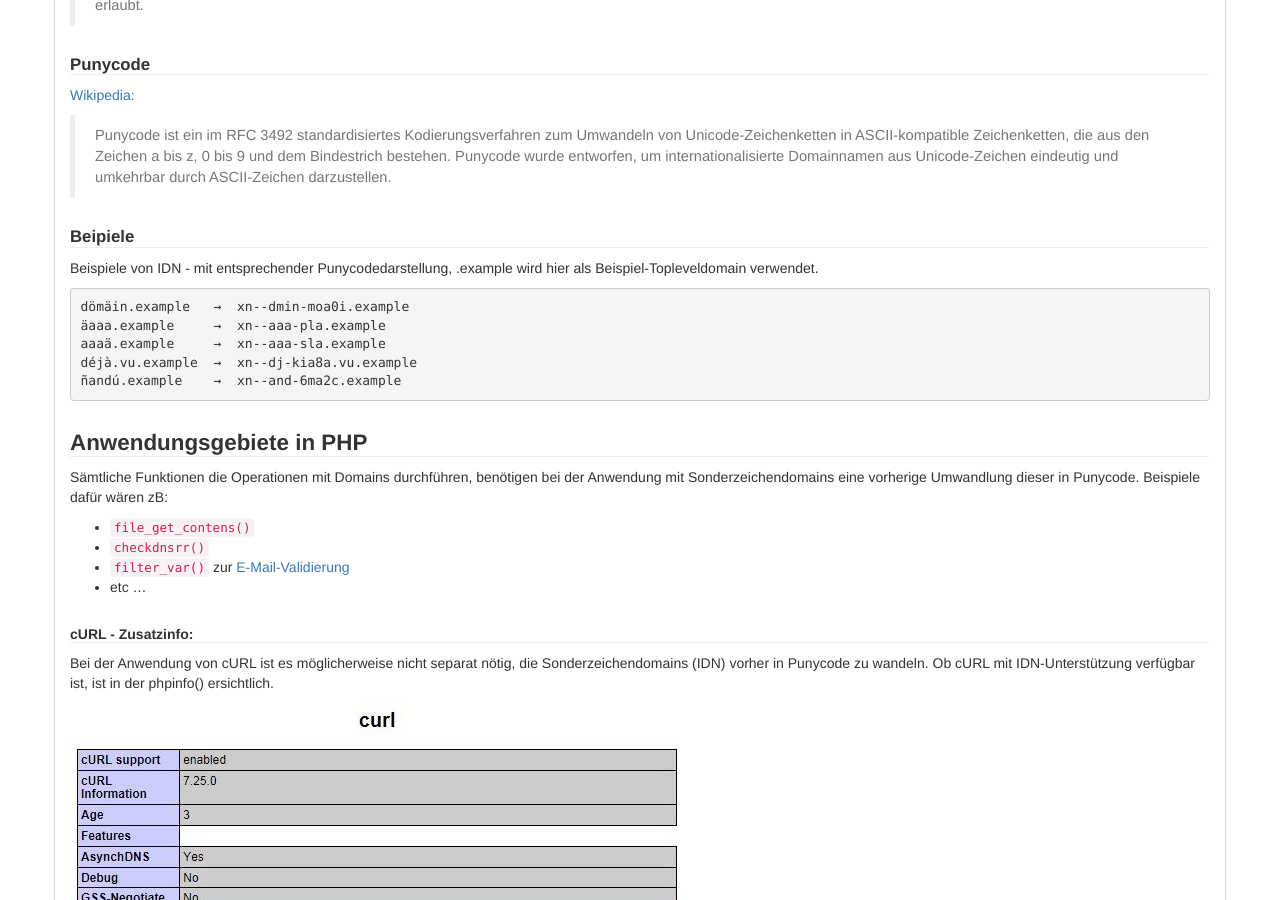
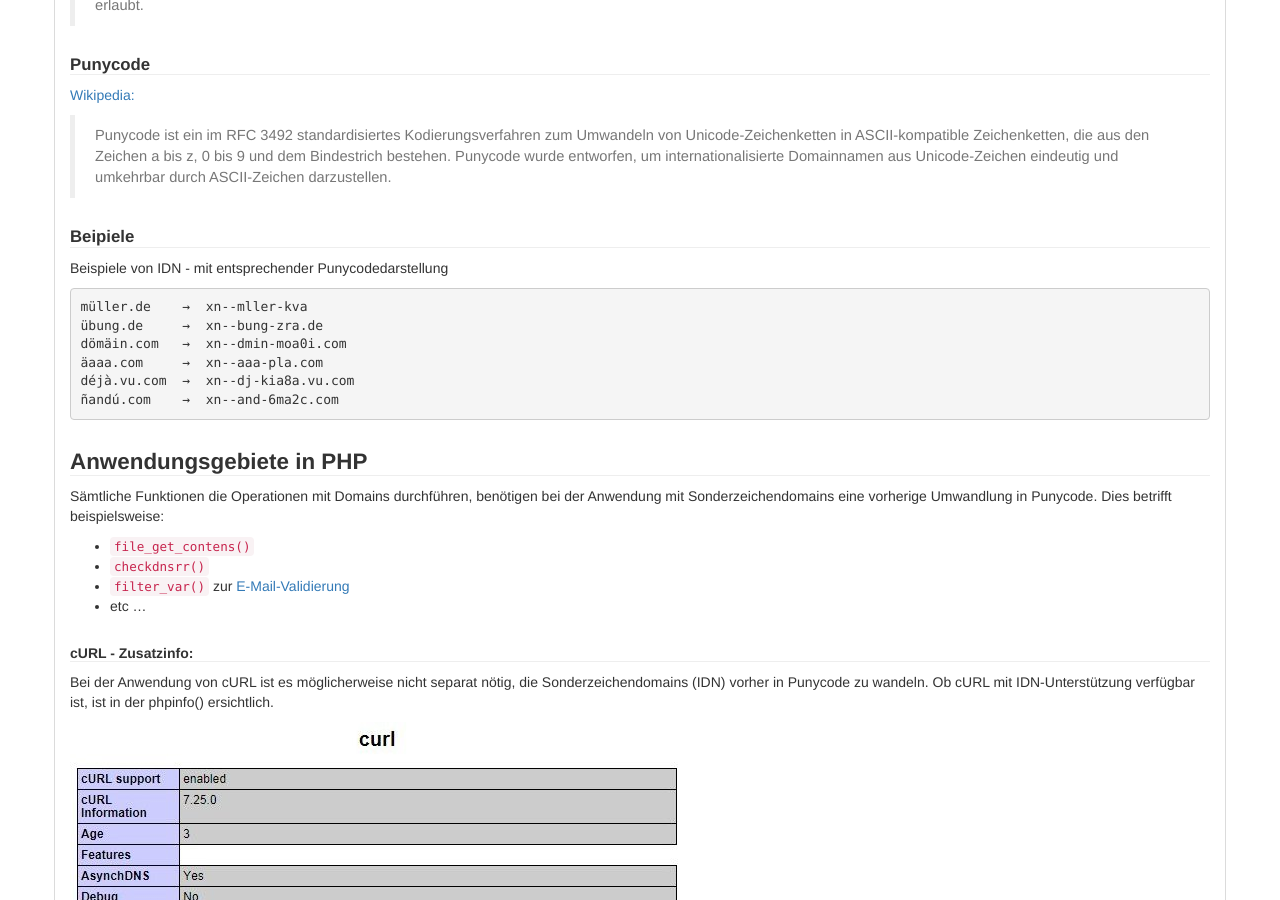
Before and after one commit to php-de/php-de.github.io, a Jekyll site: the page built from http-domain-url-filesystem/idn.md, in a window 1280 px wide and 900 px high, scrolled down 741 px. Built offline with Jekyll 4.4.1, drawn with Linux system fonts in a browser that asks for light colours; nearby versions of some CDN libraries.

Commit message:
Update idn.md

```diff
--- a/http-domain-url-filesystem/idn.md
+++ b/http-domain-url-filesystem/idn.md
@@ -53,20 +53,21 @@ entry-type: in-discussion
 
 #### Beipiele
 
-Beispiele von IDN - mit entsprechender Punycodedarstellung,  .example wird hier als Beispiel-Topleveldomain verwendet.
+Beispiele von IDN - mit entsprechender Punycodedarstellung
 
 ~~~
-dömäin.example   →  xn--dmin-moa0i.example
-äaaa.example     →  xn--aaa-pla.example
-aaaä.example     →  xn--aaa-sla.example
-déjà.vu.example  →  xn--dj-kia8a.vu.example
-ñandú.example    →  xn--and-6ma2c.example
+müller.de    →  xn--mller-kva
+übung.de     →  xn--bung-zra.de
+dömäin.com   →  xn--dmin-moa0i.com
+äaaa.com     →  xn--aaa-pla.com
+déjà.vu.com  →  xn--dj-kia8a.vu.com
+ñandú.com    →  xn--and-6ma2c.com
 ~~~
 
 
 ### Anwendungsgebiete in PHP
 
-Sämtliche Funktionen die Operationen mit Domains durchführen, benötigen bei der Anwendung mit Sonderzeichendomains eine vorherige Umwandlung dieser in Punycode. Beispiele dafür wären zB:
+Sämtliche Funktionen die Operationen mit Domains durchführen, benötigen bei der Anwendung mit Sonderzeichendomains eine vorherige Umwandlung in Punycode. Dies betrifft beispielsweise:
 
 - `file_get_contens()`
 - `checkdnsrr()`
```
